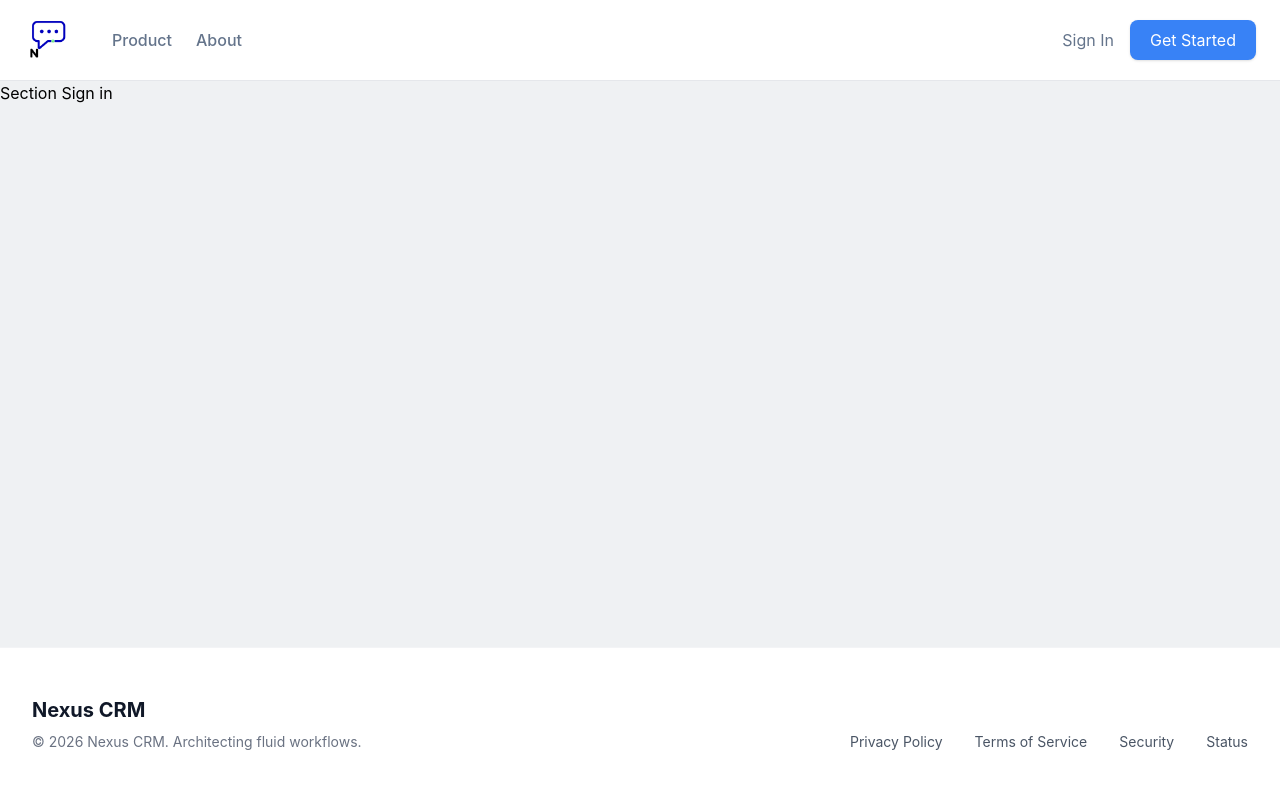
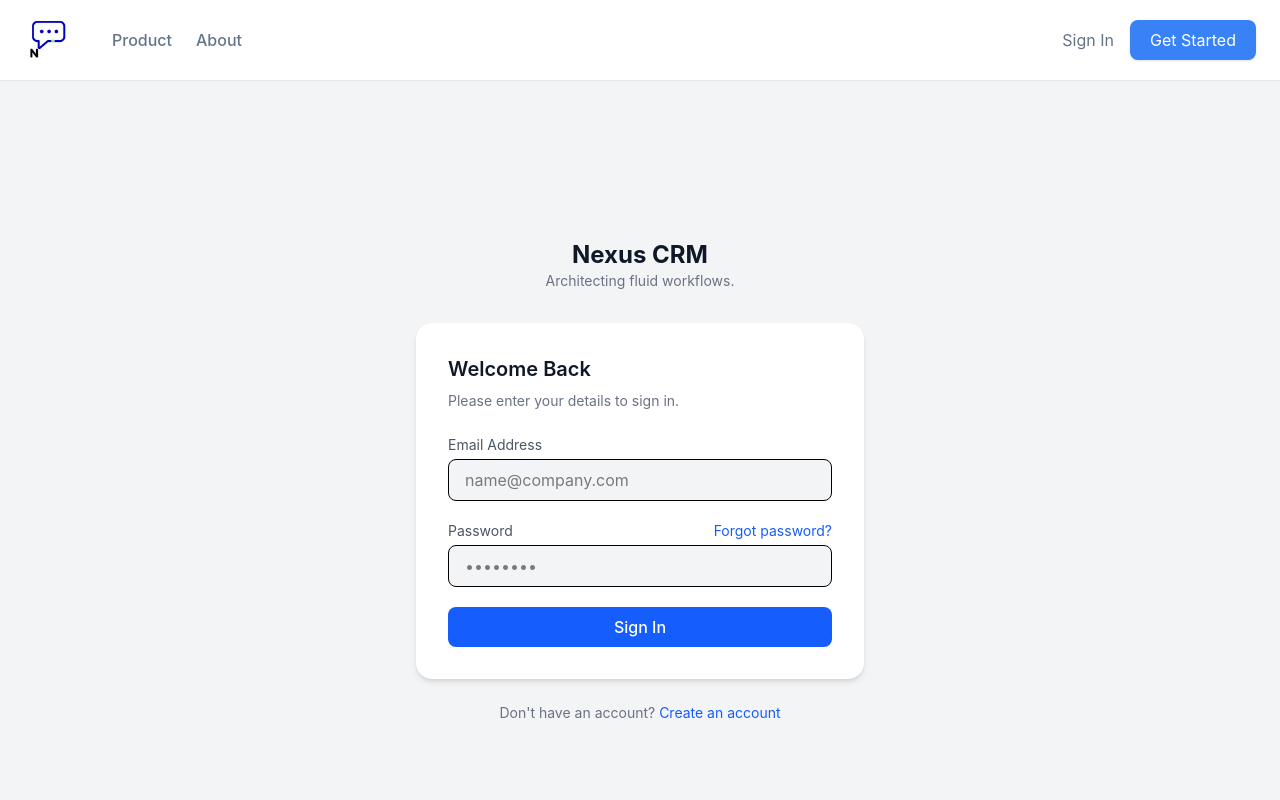
Before and after one commit to No-Country-simulation/S03-26-Equipo-17-Web-App-Development, a React app in the folder frontend/: page /signin in a window 1280 px wide. Shown: the top 800 px of the page. Built offline with nearby package versions, Linux system fonts and the light colour scheme; the HTML template or start-up script is replaced by a standard one.

Commit message:
Feat: Seccion de sign in terminada Ui

```diff
--- a/frontend/src/features/auth/signin/SigninSection.jsx
+++ b/frontend/src/features/auth/signin/SigninSection.jsx
@@ -1,5 +1,193 @@
+import { useState, useEffect } from "react";
+import { Link } from "react-router-dom";
+
 export const Signin = () => {
-    return (
-        <h1>Section Sign in</h1>
-    );
+  const [showPassword] = useState(false);
+  const [openModal, setOpenModal] = useState(false);
+  const [step, setStep] = useState(1); // 1 = código, 2 = nueva contraseña
+  const [timer, setTimer] = useState(60);
+
+  // contador
+  useEffect(() => {
+    if (timer > 0 && openModal) {
+      const interval = setInterval(() => {
+        setTimer((prev) => prev - 1);
+      }, 1000);
+      return () => clearInterval(interval);
+    }
+  }, [timer, openModal]);
+
+  const handleResend = () => {
+    setTimer(60);
+  };
+
+  return (
+    <section className="min-h-screen flex items-center justify-center bg-gray-100 px-4 py-12">
+      <div className="w-full max-w-md">
+        {/* Logo */}
+        <div className="text-center mb-8">
+          <h1 className="text-2xl font-bold text-gray-900">Nexus CRM</h1>
+          <p className="text-gray-500 text-sm">Architecting fluid workflows.</p>
+        </div>
+
+        {/* Card */}
+        <div className="bg-white p-8 rounded-2xl shadow-md">
+          <h2 className="text-xl font-semibold text-gray-900 mb-2">
+            Welcome Back
+          </h2>
+          <p className="text-gray-500 text-sm mb-6">
+            Please enter your details to sign in.
+          </p>
+
+          <form className="space-y-5">
+            {/* Email */}
+            <div>
+              <label className="block text-sm text-gray-600 mb-1">
+                Email Address
+              </label>
+              <input
+                type="email"
+                placeholder="name@company.com"
+                className="w-full px-4 py-2 rounded-lg border bg-gray-100 focus:outline-none focus:ring-2 focus:ring-blue-500"
+              />
+            </div>
+
+            {/* Password */}
+            <div>
+              <div className="flex justify-between items-center mb-1">
+                <label className="text-sm text-gray-600">Password</label>
+                <button
+                  type="button"
+                  onClick={() => setOpenModal(true)}
+                  className="text-sm text-blue-600 hover:underline"
+                >
+                  Forgot password?
+                </button>
+              </div>
+
+              <div className="relative">
+                <input
+                  type={showPassword ? "text" : "password"}
+                  placeholder="••••••••"
+                  className="w-full px-4 py-2 pr-2 rounded-lg border bg-gray-100 focus:outline-none focus:ring-2 focus:ring-blue-500"
+                />
+              </div>
+            </div>
+
+            <button className="w-full bg-blue-600 text-white py-2 rounded-lg font-medium hover:bg-blue-700 transition">
+              Sign In
+            </button>
+          </form>
+        </div>
+
+        {/* Footer */}
+        <p className="text-center text-sm text-gray-500 mt-6">
+          Don't have an account?{" "}
+          <Link to="/register">
+            <span className="text-blue-600 hover:underline cursor-pointer">
+              Create an account
+            </span>
+          </Link>
+        </p>
+      </div>
+
+      {/* MODAL */}
+      {openModal && (
+        <div className="fixed inset-0 bg-black/40 flex items-center justify-center z-50">
+          <div className="bg-white w-full max-w-md p-6 rounded-2xl shadow-lg relative">
+            {/* Close */}
+            <button
+              onClick={() => {
+                setOpenModal(false);
+                setStep(1);
+              }}
+              className="absolute top-3 right-4 text-gray-500 hover:text-gray-700"
+            >
+              ✕
+            </button>
+
+            {/* STEP 1 */}
+            {step === 1 && (
+              <>
+                <h2 className="text-lg font-semibold mb-2">
+                  Reset your password
+                </h2>
+                <p className="text-sm text-gray-500 mb-4">
+                  We sent a code to your email.
+                </p>
+
+                <input
+                  type="text"
+                  placeholder="Enter code"
+                  className="w-full px-4 py-2 mb-4 rounded-lg border bg-gray-100 focus:outline-none focus:ring-2 focus:ring-blue-500"
+                />
+
+                <button
+                  onClick={() => setStep(2)}
+                  className="w-full bg-blue-600 text-white py-2 rounded-lg mb-3"
+                >
+                  Verify Code
+                </button>
+
+                <div className="text-center text-sm text-gray-500">
+                  {timer > 0 ? (
+                    <p>Resend code in {timer}s</p>
+                  ) : (
+                    <button
+                      onClick={handleResend}
+                      className="text-blue-600 hover:underline"
+                    >
+                      Resend code
+                    </button>
+                  )}
+                </div>
+              </>
+            )}
+
+            {/* STEP 2 */}
+            {step === 2 && (
+              <>
+                <h2 className="text-lg font-semibold mb-4">
+                  Create new password
+                </h2>
+
+                <div className="relative mb-4">
+                  <input
+                    type="password"
+                    placeholder="New password"
+                    className="w-full px-4 py-2 pr-10 rounded-lg border bg-gray-100 focus:outline-none focus:ring-2 focus:ring-blue-500"
+                  />
+
+                  {/* icon ? */}
+                  <div className="absolute right-3 top-1/2 -translate-y-1/2 group">
+                    <span className="text-gray-400 cursor-pointer">?</span>
+
+                    {/* Tooltip */}
+                    <div className="absolute right-0 mt-2 w-56 bg-gray-900 text-white text-xs rounded-lg p-3 opacity-0 group-hover:opacity-100 transition pointer-events-none z-50">
+                      <p className="font-semibold mb-1">
+                        Password must contain:
+                      </p>
+                      <ul className="space-y-1">
+                        <li>• At least 8 characters</li>
+                        <li>• One uppercase letter</li>
+                        <li>• One lowercase letter</li>
+                        <li>• One number</li>
+                        <li>• One special character</li>
+                      </ul>
+                    </div>
+                  </div>
+                </div>
+
+                <Link to="/signin">
+                  <button className="w-full bg-blue-600 text-white py-2 rounded-lg hover:bg-blue-700">
+                    Done
+                  </button>
+                </Link>
+              </>
+            )}
+          </div>
+        </div>
+      )}
+    </section>
+  );
 };
```
